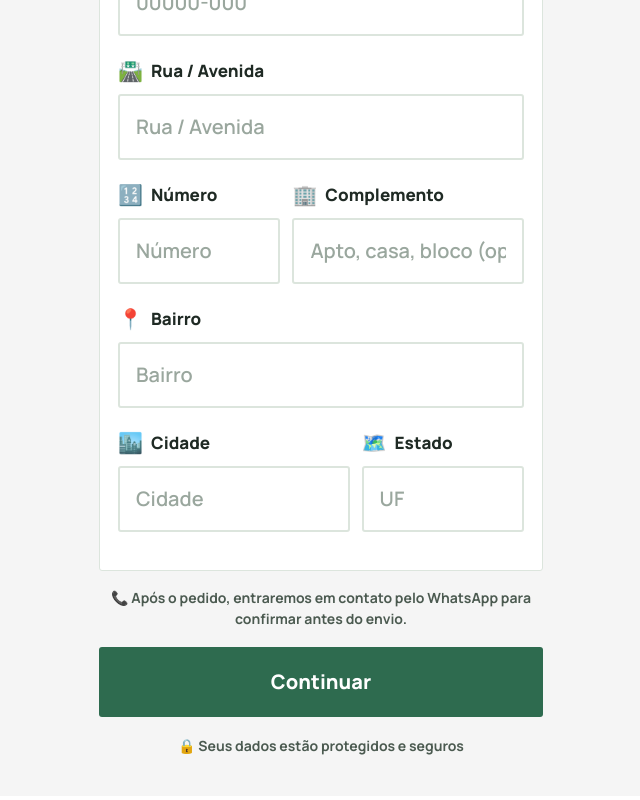
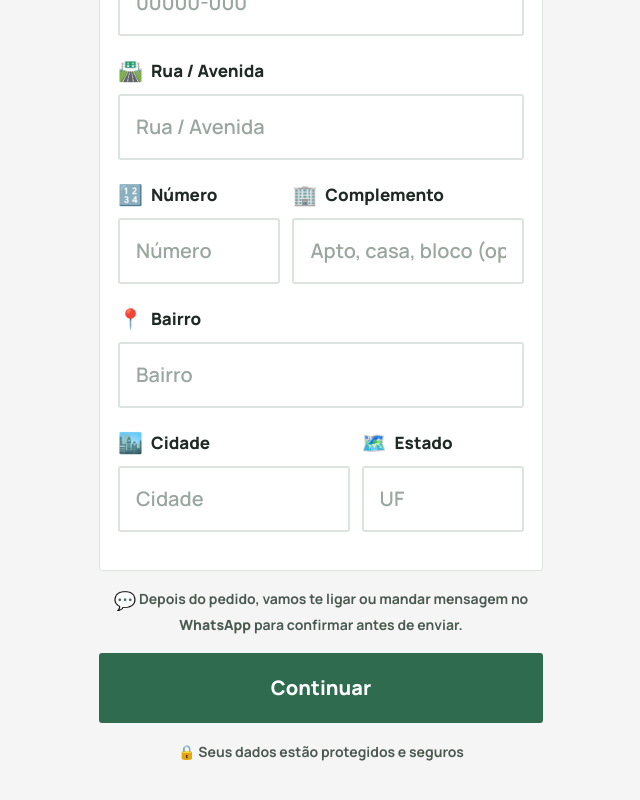
Before and after one commit to nicolasmorais/payflow, a Next.js app: page / in a window 1280 px wide. Shown: the part 1030-1830 px from the top of the page, without its empty margins (319-959 px from the left). Built offline with nearby package versions, Linux system fonts and the light colour scheme.

Commit message:
style: update pre-submit message with green WhatsApp icon

```diff
--- a/src/app/(public)/checkout.css
+++ b/src/app/(public)/checkout.css
@@ -368,6 +368,11 @@
   margin: 16px 0 12px;
   line-height:1.5;
 }
+.checkout-page .pre-submit-note .whatsapp-icon{
+  color:#25D366;
+  font-size:18px;
+  vertical-align:middle;
+}
 
 .checkout-page .btn-secondary{
   width:100%;
--- a/src/app/(public)/page.tsx
+++ b/src/app/(public)/page.tsx
@@ -342,7 +342,7 @@ export default function CheckoutPage() {
               </div>
             </div>
 
-            <p className="pre-submit-note">📞 Após o pedido, entraremos em contato pelo WhatsApp para confirmar antes do envio.</p>
+            <p className="pre-submit-note"><span className="whatsapp-icon">💬</span> Depois do pedido, vamos te ligar ou mandar mensagem no <strong>WhatsApp</strong> para confirmar antes de enviar.</p>
 
             <button type="submit" className="btn-primary">Continuar</button>
             <div className="trust-row">🔒 Seus dados estão protegidos e seguros</div>
```
